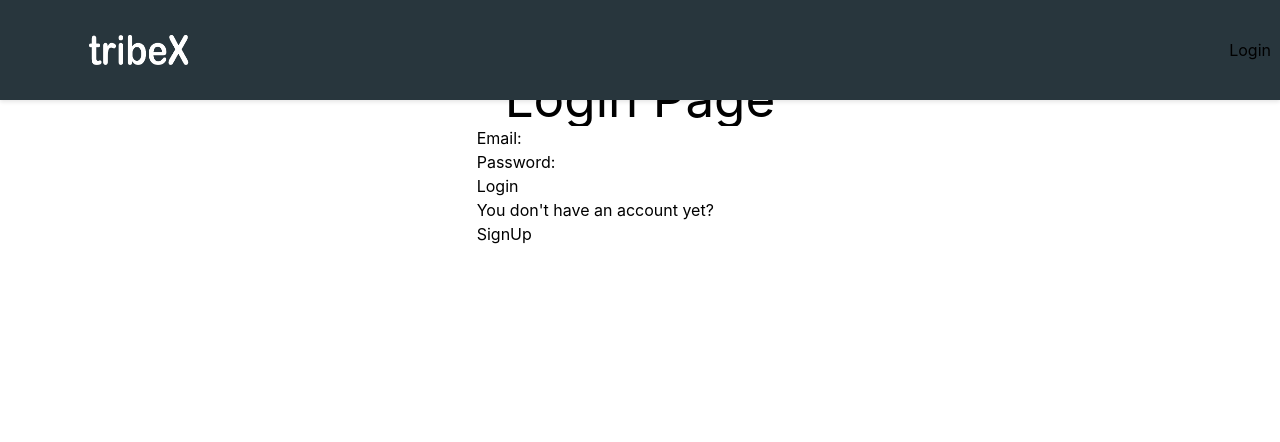
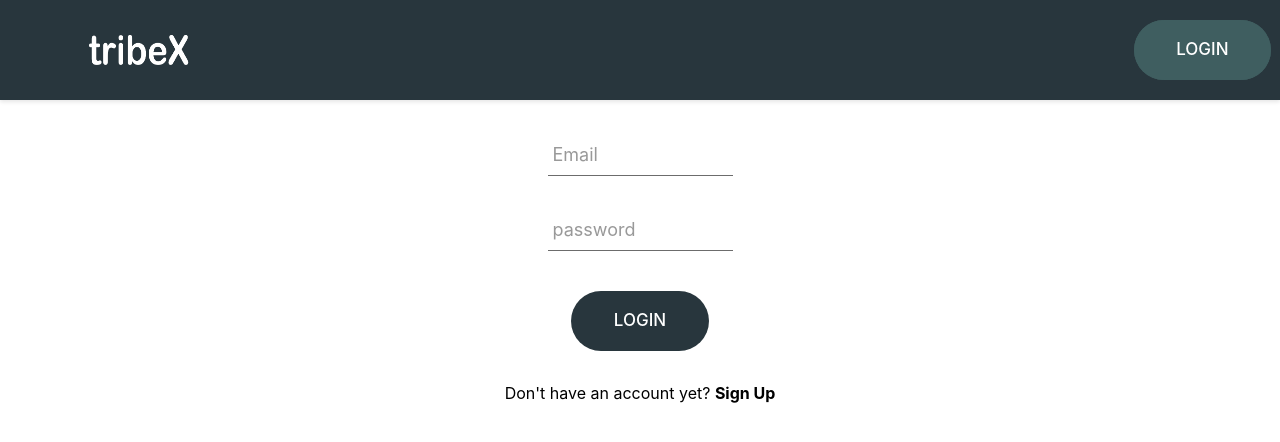
Before and after one commit to miguel-a-henriques/GravityTribe, a React (Vite) app in the folder frontend/: page /login in a window 1280 px wide. Shown: the top 442 px of the page. Built offline with nearby package versions, Linux system fonts and the light colour scheme.

Commit message:
added styling

```diff
--- a/frontend/src/App.css
+++ b/frontend/src/App.css
@@ -451,3 +451,111 @@ background-color: #3f5e60;
   align-items: center;
   width: 100%;
  }
+
+ .group {
+  position: relative;
+}
+
+.form {
+  display: -webkit-box;
+  display: -ms-flexbox;
+  display: flex;
+  -webkit-box-pack: center;
+  -ms-flex-pack: center;
+  justify-content: center;
+  -webkit-box-align: center;
+  -ms-flex-align: center;
+  align-items: center;
+  -webkit-box-orient: vertical;
+  -webkit-box-direction: normal;
+  -ms-flex-direction: column;
+  flex-direction: column;
+  border: 1px solid white;
+  padding: 120px 40px;
+  padding-top: 60px;
+  padding-bottom: 90px;
+  padding-right: 40px;
+  padding-left: 40px;
+  background-color: white;
+  border-radius: 20px;
+  position: relative;
+}
+
+.form p {
+  padding-bottom: 20px;
+  font-size: 24px;
+  font-weight: bold;
+  letter-spacing: .5px;
+  color: black;
+}
+
+.container-1 {
+  padding-top: 30px;
+}
+
+.main-input {
+  font-size: 16px;
+  padding: 10px 10px 10px 5px;
+  display: block;
+  width: 185px;
+  border: none;
+  border-bottom: 1px solid #6c6c6c;
+  background: transparent;
+  color: black;
+}
+
+.main-input:focus {
+  outline: none;
+  border-bottom-color: #3f5e60;
+}
+
+.lebal-email {
+  color: #999999;
+  font-size: 18px;
+  font-weight: normal;
+  position: absolute;
+  pointer-events: none;
+  left: 5px;
+  top: 10px;
+  transition: 0.2s ease all;
+  -moz-transition: 0.2s ease all;
+  -webkit-transition: 0.2s ease all;
+}
+
+.main-input:focus ~ .lebal-email,
+.main-input:valid ~ .lebal-email {
+  top: -20px;
+  font-size: 14px;
+  color: #3f5e60;
+}
+
+.highlight-span {
+  position: absolute;
+  height: 60%;
+  width: 0px;
+  top: 25%;
+  left: 0;
+  pointer-events: none;
+  opacity: 0.5;
+}
+
+.main-input:focus ~ .highlight-span {
+  -webkit-animation: input-focus 0.3s ease;
+  animation: input-focus 0.3s ease;
+}
+
+@keyframes input-focus {
+  from {
+    background: #3f5e60;
+  }
+
+  to {
+    width: 185px;
+  }
+}
+
+.submit {
+  margin-top: 1.2rem;
+  padding: 10px 20px;
+  border-radius: 10px;
+}
--- a/frontend/src/components/Friends.jsx
+++ b/frontend/src/components/Friends.jsx
@@ -95,7 +95,7 @@ function Friends() {
           </div>
         ))
       ) : (
-        <h2>Login to See Users</h2>
+        <h2 style={{color: "white", marginTop: "30px", marginLeft:"15px"}}>Login to See Users</h2>
       )}
     </div>
   );
--- a/frontend/src/components/Navbar.jsx
+++ b/frontend/src/components/Navbar.jsx
@@ -120,7 +120,7 @@ function Navbar() {
     </div>
   </div>
 ) : (
-        <button onClick={() => navigate("/login")}>Login</button>
+        <button className="btn-following-allposts" onClick={() => navigate("/login")}>Login</button>
       )}
     </div>
   );
--- a/frontend/src/pages/ErrorPage.jsx
+++ b/frontend/src/pages/ErrorPage.jsx
@@ -2,7 +2,7 @@ import React from 'react'
 
 function ErrorPage() {
   return (
-    <div className="page">
+    <div className="page" style={{paddingTop: "170px"}}>
       <h1>Error 404</h1>
       <h2>- Page Not Found -</h2>
     </div>)
--- a/frontend/src/pages/Login.jsx
+++ b/frontend/src/pages/Login.jsx
@@ -2,23 +2,25 @@ import axios from "axios";
 import { useState, useContext } from "react";
 import { AuthContext } from "../context/auth.context";
 import { useNavigate } from "react-router-dom";
+import "tailwindcss/tailwind.css";
+import "daisyui/dist/full.css";
+import { Link } from "react-router-dom";
 
 const API_URL = "https://gravitytribe.onrender.com";
 
 function Login() {
-
   const [email, setEmail] = useState("");
   const [password, setPassword] = useState("");
   const [error, setError] = useState("");
 
-    const {saveToken, authenticateUser} = useContext(AuthContext);
+  const { saveToken, authenticateUser } = useContext(AuthContext);
 
   const navigate = useNavigate();
 
   const handleLoginSubmit = (e) => {
     e.preventDefault();
 
-        const reqBody = {email, password};
+    const reqBody = { email, password };
 
     axios
       .post(`${API_URL}/auth/login`, reqBody)
@@ -31,32 +33,46 @@ function Login() {
       .catch((error) => {
         /* const errorDescription = error.data.message;
             setError(errorDescription) */
-            console.log(error)
-        })
+        console.log(error);
+      });
+  };
 
-    }
-
-    return(
+  return (
     <div className="page">
-        <h1>Login Page</h1>
-        <form onSubmit = {handleLoginSubmit}>
-            <div>
-                <label>Email:</label>
-                <input type="email" name="email" value={email} onChange={(e)=> setEmail(e.target.value)}/>
+      <form className="form" onSubmit={handleLoginSubmit}>
+        <div className="group">
+          <input
+            required="true"
+            className="main-input"
+            type="email"
+            name="email"
+            value={email}
+            onChange={(e) => setEmail(e.target.value)}
+          />
+          <span className="highlight-span"></span>
+          <label className="lebal-email">Email</label>
         </div>
-            <div>
-                <label>Password:</label>
-                <input type="password" name="password" value={password} onChange={(e)=> setPassword(e.target.value)}/>
+        <div className="container-1">
+          <div className="group">
+            <input
+              required="true"
+              className="main-input"
+              type="password"
+              name="password"
+              value={password}
+              onChange={(e) => setPassword(e.target.value)}
+            />
+            <span className="highlight-span"></span>
+            <label className="lebal-email">password</label>
           </div>
-            <div>
-                <button type="submit">Login</button>
         </div>
-            <p>You don't have an account yet?</p>
-            <button onClick={()=>navigate("/signup")}>SignUp</button>
-            {error && <p>{error}</p>}
+        <button className="btn-following-allposts" type="submit" style={{color: "white", backgroundColor: "#28363d", marginTop:"40px"}}>
+          login
+        </button>
+        <span style={{marginTop: "30px"}}>Don't have an account yet? <Link to={"/signup"} className="swtich" style={{color: "black"}}><b>Sign Up</b></Link></span>
       </form>
     </div>
-    )
+  );
 }
 
 export default Login;
--- a/frontend/src/pages/Signup.jsx
+++ b/frontend/src/pages/Signup.jsx
@@ -9,8 +9,10 @@ function Signup() {
   const [password, setPassword] = useState("");
   const [name, setName] = useState("");
   const [error, setError] = useState("");
-  const [photo, setPhoto] = useState("https://w7.pngwing.com/pngs/177/551/png-transparent-user-interface-design-computer-icons-default-stephen-salazar-graphy-user-interface-design-computer-wallpaper-sphere-thumbnail.png");
-  const [expLevel, setExpLevel] = useState("beginner")
+  const [photo, setPhoto] = useState(
+    "https://w7.pngwing.com/pngs/177/551/png-transparent-user-interface-design-computer-icons-default-stephen-salazar-graphy-user-interface-design-computer-wallpaper-sphere-thumbnail.png"
+  );
+  const [expLevel, setExpLevel] = useState("beginner");
   const [type, setType] = useState("athlete");
 
   // Initialize navigate
@@ -19,25 +21,35 @@ function Signup() {
   const handleChange = async (e) => {
     //Create a new form data to put all the image info
     const uploadData = new FormData();
-    uploadData.append('imageUrl', e.target.files[0]);
+    uploadData.append("imageUrl", e.target.files[0]);
     try {
-        //Send the upload request to the backend
-        const response = await axios.post(`${API_URL}/api/upload`, uploadData);
-        //The backend responds with the cloudinary image url
-        setPhoto(response.data.fileUrl);
+      //Send the upload request to the backend
+      const response = await axios.post(`${API_URL}/api/upload`, uploadData);
+      //The backend responds with the cloudinary image url
+      setPhoto(response.data.fileUrl);
     } catch (error) {
-        console.log(error);
+      console.log(error);
     }
-}
+  };
 
   const handleSignUpSubmit = (e) => {
     // Prevent Default Actions of the Form -> refresh the page.
     e.preventDefault();
-    const workouts = []
-    const follow = []
-    const followedBy = []
+    const workouts = [];
+    const follow = [];
+    const followedBy = [];
 
-    const reqBody = { email, password, name, photo, expLevel, type, workouts, follow, followedBy };
+    const reqBody = {
+      email,
+      password,
+      name,
+      photo,
+      expLevel,
+      type,
+      workouts,
+      follow,
+      followedBy,
+    };
 
     axios
       .post(`${API_URL}/auth/signup`, reqBody)
@@ -46,16 +58,28 @@ function Signup() {
       })
       .catch((error) => {
         /* const errorDescription = error.data.message; */
-       setError("Error while signing up")
-       console.log(error)
+        setError("Error while signing up");
+        console.log(error);
       });
   };
 
   return (
     <div className="page">
-      <h1>Sign-up Page</h1>
-      <form onSubmit={handleSignUpSubmit}>
-        <div>
+  {/*     <h1>Sign-up Page</h1> */}
+      <form onSubmit={handleSignUpSubmit} className="form" style={{gap: "30px"}}>
+        <div className="group">
+          <input
+            required="true"
+            className="main-input"
+            type="email"
+            name="email"
+            value={email}
+            onChange={(e) => setEmail(e.target.value)}
+          />
+          <span className="highlight-span"></span>
+          <label className="lebal-email">Email</label>
+        </div>
+        {/*         <div>
           <label>Email:</label>
           <input
             type="email"
@@ -63,8 +87,21 @@ function Signup() {
             value={email}
             onChange={(e) => setEmail(e.target.value)}
           />
+        </div> */}
+
+        <div className="group">
+          <input
+            required="true"
+            className="main-input"
+            type="password"
+            name="password"
+            value={password}
+            onChange={(e) => setPassword(e.target.value)}
+          />
+          <span className="highlight-span"></span>
+          <label className="lebal-email">password</label>
         </div>
-        <div>
+        {/* <div>
           <label>Password:</label>
           <input
             type="password"
@@ -72,8 +109,21 @@ function Signup() {
             value={password}
             onChange={(e) => setPassword(e.target.value)}
           />
+        </div> */}
+
+        <div className="group">
+          <input
+            required="true"
+            className="main-input"
+            type="text"
+            name="username"
+            value={name}
+            onChange={(e) => setName(e.target.value)}
+          />
+          <span className="highlight-span"></span>
+          <label className="lebal-email">Username</label>
         </div>
-        <div>
+        {/*  <div>
           <label>Username:</label>
           <input
             type="text"
@@ -81,15 +131,20 @@ function Signup() {
             value={name}
             onChange={(e) => setName(e.target.value)}
           />
+        </div> */}
+        <div>
+          {/* <label>Photo</label> */}
+          <input type="file" onChange={handleChange} className="file-input file-input-bordered w-full max-w-xs"/>
+          {/* <img src={photo} style={{ width: "100px", height: "100px" }} /> */}
         </div>
         <div>
-          <label>Photo</label>
-          <input type="file" onChange={handleChange} />
-          <img src={photo} style={{ width: "100px", height: "100px" }} />
-        </div>
-        <div>
-          <label htmlFor="experience-level">Experience Level</label>
-          <select id="experience-level" name="experience-level" onChange={(e) => setExpLevel(e.target.value)}>
+          <label htmlFor="experience-level"><b>Experience Level: </b></label>
+          <select
+            id="experience-level"
+            name="experience-level"
+            onChange={(e) => setExpLevel(e.target.value)}
+            style={{color: "white", borderRadius: "2px", padding: "5px"}}
+          >
             <option value="beginner">Beginner</option>
             <option value="intermediate">Intermediate</option>
             <option value="advanced">Advanced</option>
@@ -97,17 +152,55 @@ function Signup() {
           </select>
         </div>
         <div>
-          <label htmlFor="user-type">User Type</label>
-          <select id="user-type" name="user-type" onChange={(e) => setType(e.target.value)}>
+          <label htmlFor="user-type"><b>User Type: </b></label>
+          <select
+            id="user-type"
+            name="user-type"
+            onChange={(e) => setType(e.target.value)}
+            style={{color: "white", borderRadius: "2px", padding: "5px"}}
+          >
             <option value="athlete">Athlete</option>
             <option value="organization">Organization</option>
           </select>
         </div>
         <div>
-          <button type="submit">Sign Up</button>
+          <button type="submit" className="btn-following-allposts" style={{color: "white", backgroundColor: "#28363d"}}>Sign Up</button>
         </div>
         {error && <p>{error}</p>}
       </form>
+
+      {/*    <form className="form" onSubmit={handleLoginSubmit}>
+        <div className="group">
+          <input
+            required="true"
+            className="main-input"
+            type="email"
+            name="email"
+            value={email}
+            onChange={(e) => setEmail(e.target.value)}
+          />
+          <span className="highlight-span"></span>
+          <label className="lebal-email">Email</label>
+        </div>
+        <div className="container-1">
+          <div className="group">
+            <input
+              required="true"
+              className="main-input"
+              type="password"
+              name="password"
+              value={password}
+              onChange={(e) => setPassword(e.target.value)}
+            />
+            <span className="highlight-span"></span>
+            <label className="lebal-email">password</label>
+          </div>
+        </div>
+        <button className="btn-following-allposts" type="submit" style={{color: "white", backgroundColor: "#3f5e60", marginTop:"40px"}}>
+          login
+        </button>
+        <span style={{marginTop: "30px"}}>Don't have an account yet? <Link to={"/signup"} className="swtich" style={{color: "black"}}><b>Sign Up</b></Link></span>
+      </form> */}
     </div>
   );
 }
```
Lines whose indentation alone changed are shown as unchanged.
